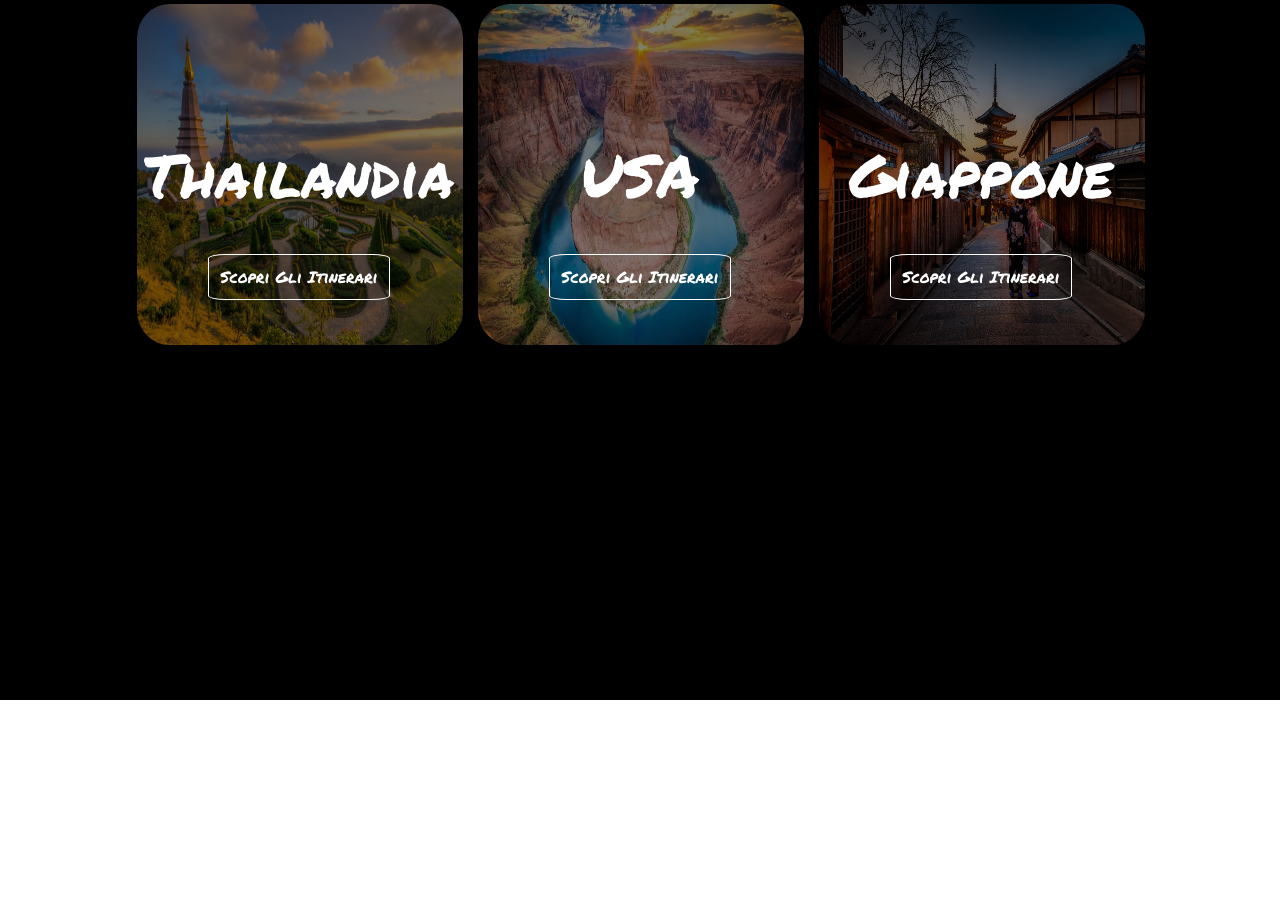
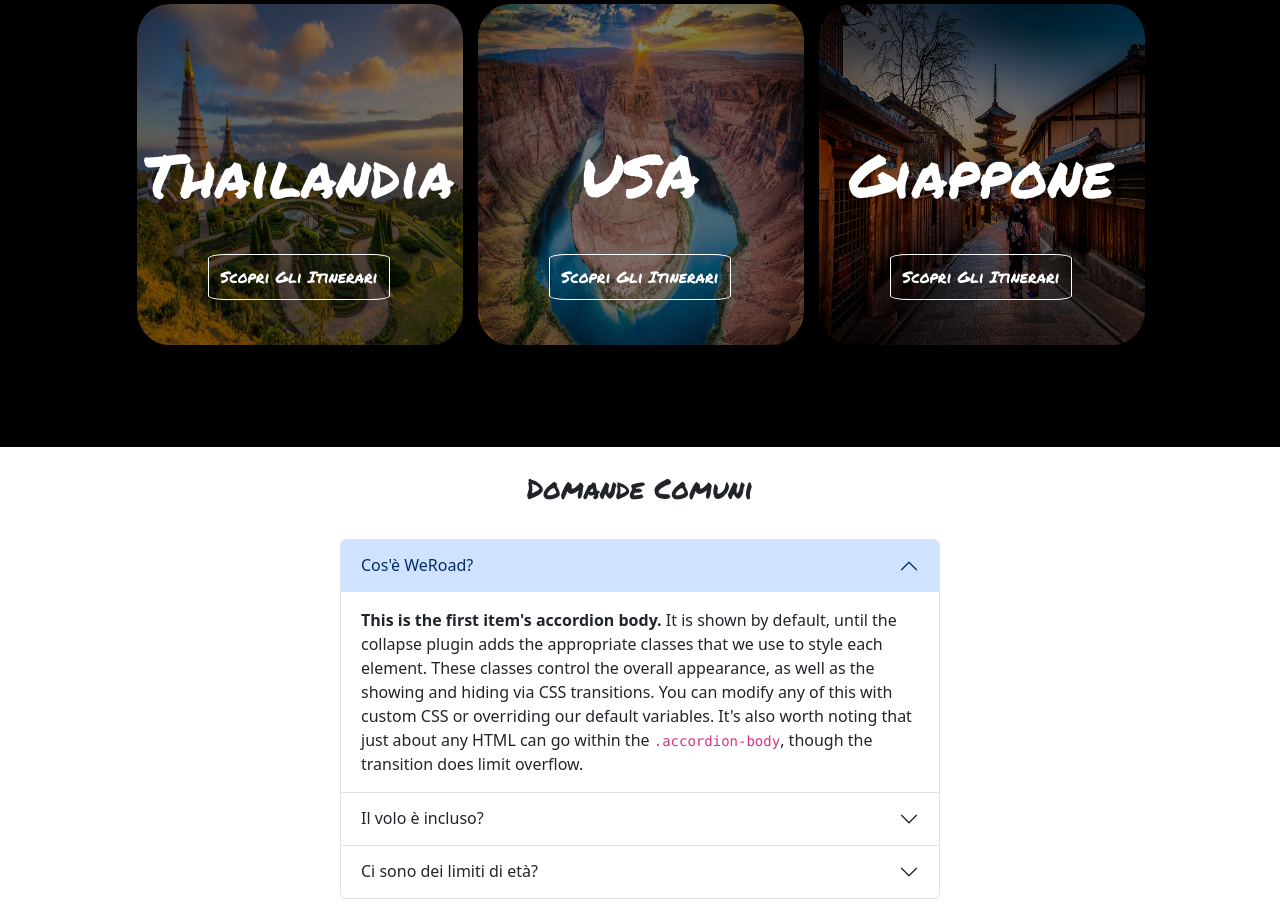
Before and after one commit to NicolaBoniello/test1, a plain HTML site: page index.html in a window 1280 px wide. Shown: the part 1426-2335 px from the top of the page. Before the commit the page ends 2126 px from the top, so only its background shows below. Drawn offline with nearby package versions, Linux system fonts and the light colour scheme.

Commit message:
Refactor css code-Add Section of the Common Questions

```diff
--- a/index.html
+++ b/index.html
@@ -25,14 +25,19 @@
     />
   </head>
   <body>
+
+    <!-- container parte superiore -->
     <div class="container-fluid">
       <img src="images/top.png" class="img-fluid" alt="..." />
       <div class="text-title">
-        <h1>WE<span class="text-red">ROAD:</span><br> PARTI ALL'AVVENTURA</h1>
-
+        <h1>
+          WE<span class="text-red">ROAD:</span><br />
+          PARTI ALL'AVVENTURA
+        </h1>
       </div>
     </div>
 
+    <!-- box text we road come -->
     <div class="container-fluid">
       <div id="how-work" class="text">
         <h1>We road: come funziona</h1>
@@ -52,7 +57,6 @@
           <div class="card">
             <div class="img-card">
               <img class="icon" src="icon-1.svg" alt="" />
-
             </div>
             <div class="text-card">
               <p>
@@ -107,7 +111,6 @@
       <br />
       <div class="container-box-mete">
         <div class="box-mete">
-
           <div class="item">
             <div class="image-wrapper">
               <img src="images/indonesia-1.jpg" alt="" />
@@ -120,7 +123,6 @@
               </button>
             </div>
           </div>
-
 
           <div class="item">
             <div class="image-wrapper">
@@ -135,13 +137,12 @@
             </div>
           </div>
 
-
-
-
-
           <div class="item">
             <div class="image-wrapper">
-            <img src="images/robert-lukeman-zNN6ubHmruI-unsplash.jpg" alt="" />
+              <img
+                src="images/robert-lukeman-zNN6ubHmruI-unsplash.jpg"
+                alt=""
+              />
               <div class="image-overlay"></div>
             </div>
             <div class="image-text">Islanda</div>
@@ -151,8 +152,6 @@
               </button>
             </div>
           </div>
-
-
 
           <div class="item">
             <div class="image-wrapper">
@@ -167,11 +166,12 @@
             </div>
           </div>
 
-
-
           <div class="item">
             <div class="image-wrapper">
-        <img src="images/MAIN-Classic Grand Canyon-Grand Canyon.jpg" alt="" />
+              <img
+                src="images/MAIN-Classic Grand Canyon-Grand Canyon.jpg"
+                alt=""
+              />
               <div class="image-overlay"></div>
             </div>
             <div class="image-text">USA</div>
@@ -181,7 +181,6 @@
               </button>
             </div>
           </div>
-
 
           <div class="item">
             <div class="image-wrapper">
@@ -199,6 +198,55 @@
       </div>
     </div>
 
+    <div class="container-fluid common-questions">
+      <div class="text-title-question">
+        <h3>Domande Comuni</h3>
+      </div>
+
+      <div class="container-box-domande">
+        <div class="accordion" id="accordionExample">
+          <div class="accordion-item">
+            <h2 class="accordion-header">
+              <button class="accordion-button" type="button" data-bs-toggle="collapse" data-bs-target="#collapseOne" aria-expanded="true" aria-controls="collapseOne">
+                Cos'è WeRoad?
+              </button>
+            </h2>
+            <div id="collapseOne" class="accordion-collapse collapse show" data-bs-parent="#accordionExample">
+              <div class="accordion-body">
+                <strong>This is the first item's accordion body.</strong> It is shown by default, until the collapse plugin adds the appropriate classes that we use to style each element. These classes control the overall appearance, as well as the showing and hiding via CSS transitions. You can modify any of this with custom CSS or overriding our default variables. It's also worth noting that just about any HTML can go within the <code>.accordion-body</code>, though the transition does limit overflow.
+              </div>
+            </div>
+          </div>
+          <div class="accordion-item">
+            <h2 class="accordion-header">
+              <button class="accordion-button collapsed" type="button" data-bs-toggle="collapse" data-bs-target="#collapseTwo" aria-expanded="false" aria-controls="collapseTwo">
+                Il volo è incluso?
+              </button>
+            </h2>
+            <div id="collapseTwo" class="accordion-collapse collapse" data-bs-parent="#accordionExample">
+              <div class="accordion-body">
+                <strong>This is the second item's accordion body.</strong> It is hidden by default, until the collapse plugin adds the appropriate classes that we use to style each element. These classes control the overall appearance, as well as the showing and hiding via CSS transitions. You can modify any of this with custom CSS or overriding our default variables. It's also worth noting that just about any HTML can go within the <code>.accordion-body</code>, though the transition does limit overflow.
+              </div>
+            </div>
+          </div>
+          <div class="accordion-item">
+            <h2 class="accordion-header">
+              <button class="accordion-button collapsed" type="button" data-bs-toggle="collapse" data-bs-target="#collapseThree" aria-expanded="false" aria-controls="collapseThree">
+                Ci sono dei limiti di età?
+              </button>
+            </h2>
+            <div id="collapseThree" class="accordion-collapse collapse" data-bs-parent="#accordionExample">
+              <div class="accordion-body">
+                <strong>This is the third item's accordion body.</strong> It is hidden by default, until the collapse plugin adds the appropriate classes that we use to style each element. These classes control the overall appearance, as well as the showing and hiding via CSS transitions. You can modify any of this with custom CSS or overriding our default variables. It's also worth noting that just about any HTML can go within the <code>.accordion-body</code>, though the transition does limit overflow.
+              </div>
+            </div>
+          </div>
+        </div>
+
+
+      </div>
+    </div>
+
     <script
       src="https://cdn.jsdelivr.net/npm/bootstrap@5.3.3/dist/js/bootstrap.bundle.min.js"
       integrity="sha384-YvpcrYf0tY3lHB60NNkmXc5s9fDVZLESaAA55NDzOxhy9GkcIdslK1eN7N6jIeHz"
--- a/style.css
+++ b/style.css
@@ -63,33 +63,7 @@
     margin-top: 5px;
 }
 
-/* Stili per schermi di dimensioni inferiori o uguali a 600px */
-@media screen and (max-width: 1000px) {
-    .sub-container {
-        display: flex;
-        flex-direction: column; /* Le card saranno disposte in colonna */
-    }
 
-    .card {
-        width: 100%; /* Le card occuperanno tutta la larghezza disponibile */
-        margin-bottom: 20px; /* Spazio tra le card */
-    }
-}
-
-/* Stili per schermi di dimensioni tra 601px e 992px */
-@media screen and (min-width: 601px) and (max-width: 992px) {
-    #how-work {
-        text-align: center; /* Centra il testo */
-    }
-}
-
-/* Stili per schermi di dimensioni superiori a 992px */
-@media screen and (min-width: 993px) {
-    .text {
-        max-width: 800px; /* Limita la larghezza del testo */
-        margin: 0 auto; /* Centra il contenuto */
-    }
-}
 
 .mete{
     margin-top: 50px;
@@ -119,6 +93,10 @@
     grid-template-columns: 326px 326px 326px;
     gap: 15px;
     border-radius: 10px 0px 0px 0px;
+}
+
+div.container-box-mete{
+    height: 800px;
 }
 
 div.item{
@@ -153,11 +131,7 @@
     border-radius: 10%;
 }
 
-@media screen and (max-width: 1000px) {
-    div.box-mete {
-        grid-template-columns: 1fr !important; /* Griglia 1x9 su schermi più piccoli */
-    }
-}
+
 
 .image-text {
     position: absolute;
@@ -189,6 +163,69 @@
     font-family:  "Permanent Marker", cursive;
 }
 
+div.text-title-question{
+    display: flex !important;
+    justify-content: center !important;
+    margin-top: 25px;
+    margin-bottom: 25px;
+}
+
+div.text-title-question h3{
+    font-family: "Permanent Marker", cursive;
+}
+
+.container-box-domande{
+    display: flex;
+    justify-content: center;
+    margin: 10px auto;
+}
+
+#accordionExample{
+    width: 600px;
+}
+
+
+
+
+/* Stili per schermi di dimensioni inferiori o uguali a 600px */
+@media screen and (max-width: 1000px) {
+    .sub-container {
+        display: flex;
+        flex-direction: column; /* Le card saranno disposte in colonna */
+    }
+
+    .card {
+        width: 100%; /* Le card occuperanno tutta la larghezza disponibile */
+        margin-bottom: 20px; /* Spazio tra le card */
+    }
+}
+
+/* Stili per schermi di dimensioni tra 601px e 992px */
+@media screen and (min-width: 601px) and (max-width: 992px) {
+    #how-work {
+        text-align: center; /* Centra il testo */
+    }
+}
+
+/* Stili per schermi di dimensioni superiori a 992px */
+@media screen and (min-width: 993px) {
+    .text {
+        max-width: 800px; /* Limita la larghezza del testo */
+        margin: 0 auto; /* Centra il contenuto */
+    }
+}
+
+@media screen and (max-width: 1000px) {
+    div.container-box-mete{
+        height: 2200px;
+    }
+    div.box-mete {
+        grid-template-columns: 1fr !important; /* Griglia 1x9 su schermi più piccoli */
+    }
+}
+
+
+
 @media (max-width: 768px) {
     .img-fluid {
       height: 50vh; /* Altezza del 50% della viewport height */
```
Lines whose indentation alone changed are shown as unchanged.
